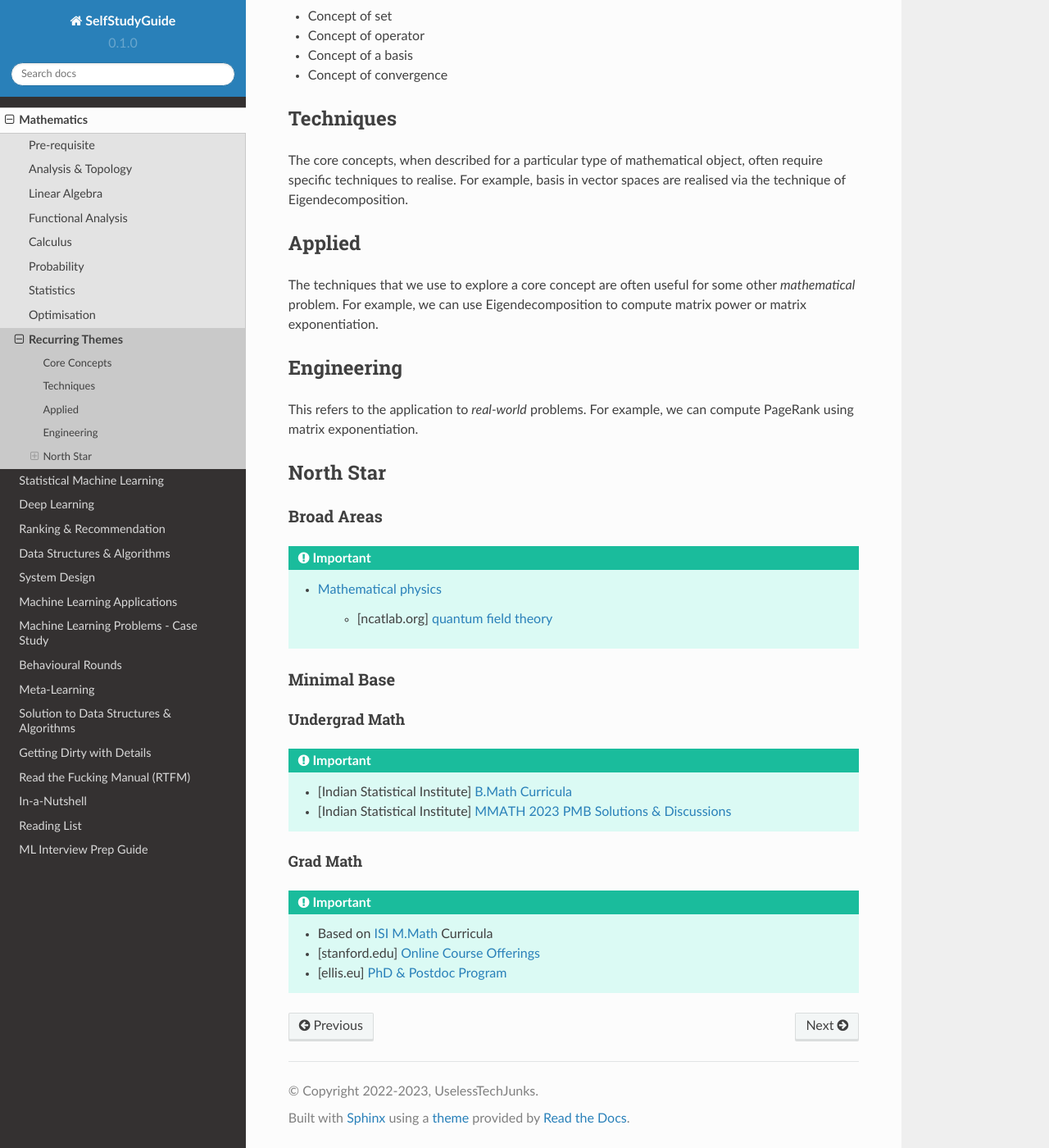
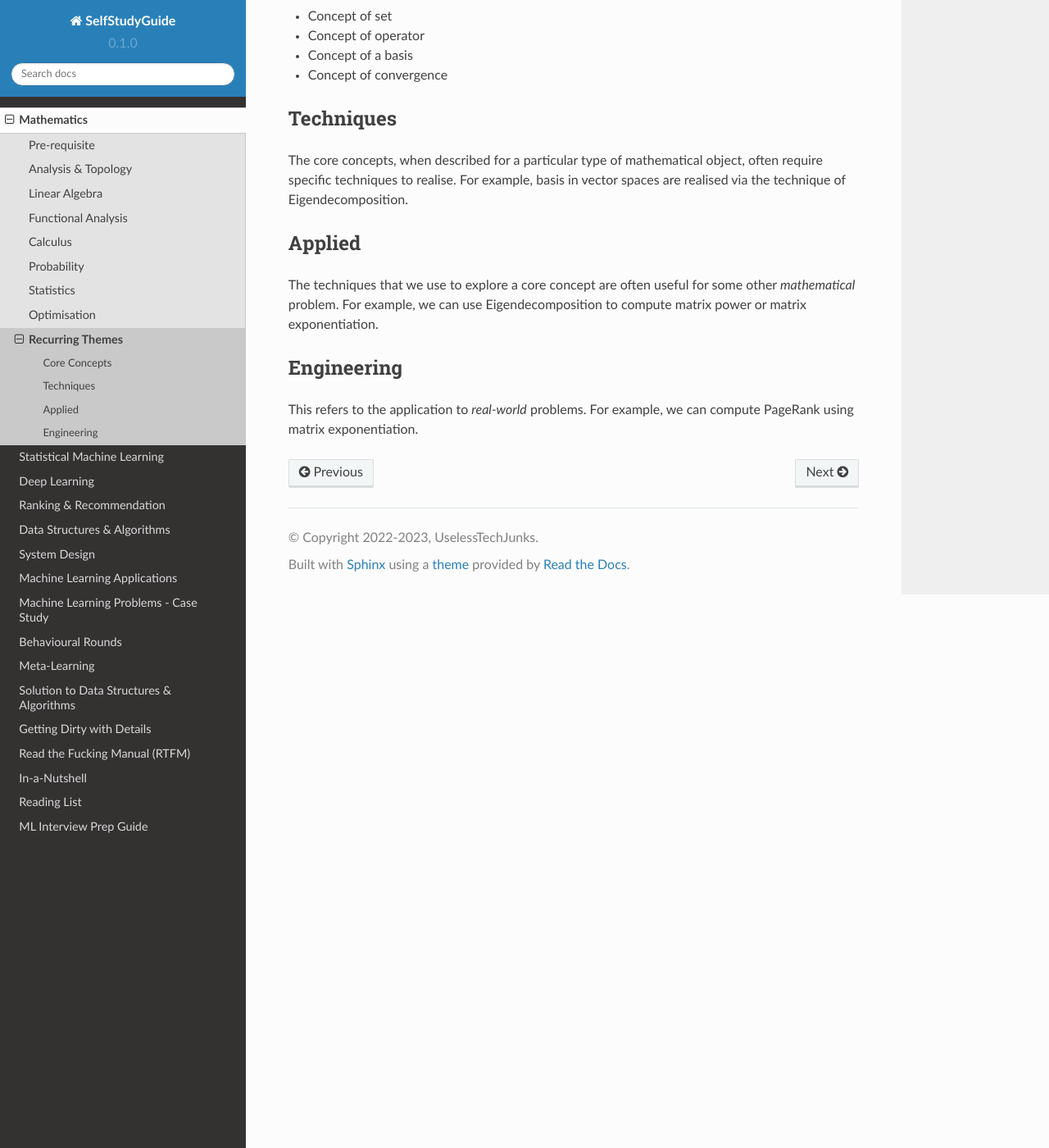
Before and after one commit to uselesstechjunks/leetcode, a Sphinx documentation site: the page built from docs/source/math/themes.rst, in a window 1280 px wide and 1400 px high, scrolled down 848 px. Shown: the whole window at 82% size. Built offline with Sphinx 7.4.7 and the Read the Docs theme 2.0.0, drawn with Linux system fonts in a browser that asks for light colours.

Commit message:
Update themes.rst

```diff
--- a/docs/source/math/themes.rst
+++ b/docs/source/math/themes.rst
@@ -34,28 +34,3 @@ The techniques that we use to explore a core concept are often useful for some o
 Engineering
 *********************************************************************
 This refers to the application to *real-world* problems. For example, we can compute PageRank using matrix exponentiation.
-
-*********************************************************************
-North Star
-*********************************************************************
-Broad Areas
-=====================================================================
-.. important::
-	* `Mathematical physics <https://en.wikipedia.org/wiki/Mathematical_physics>`_
-
-		* [ncatlab.org] `quantum field theory <https://ncatlab.org/nlab/show/quantum+field+theory>`_
-
-Minimal Base
-=====================================================================
-Undergrad Math
----------------------------------------------------------------------
-.. important::
-	* [Indian Statistical Institute] `B.Math Curricula <https://www.isibang.ac.in/~adean/infsys/acadata/Brochures/bmath_new.pdf>`_
-	* [Indian Statistical Institute] `MMATH 2023 PMB Solutions & Discussions <https://fractionshub.com/i-s-i-m-math-2023-solutions/>`_
-
-Grad Math
----------------------------------------------------------------------
-.. important::
-	* Based on `ISI M.Math <https://www.isibang.ac.in/~adean/infsys/acadata/Brochures/mmath_new.pdf>`_ Curricula
-	* [stanford.edu] `Online Course Offerings <https://statistics.stanford.edu/graduate-programs/statistics-ms/statistics-hcp-online-course-offerings>`_
-	* [ellis.eu] `PhD & Postdoc Program <https://ellis.eu/phd-postdoc>`_
```
